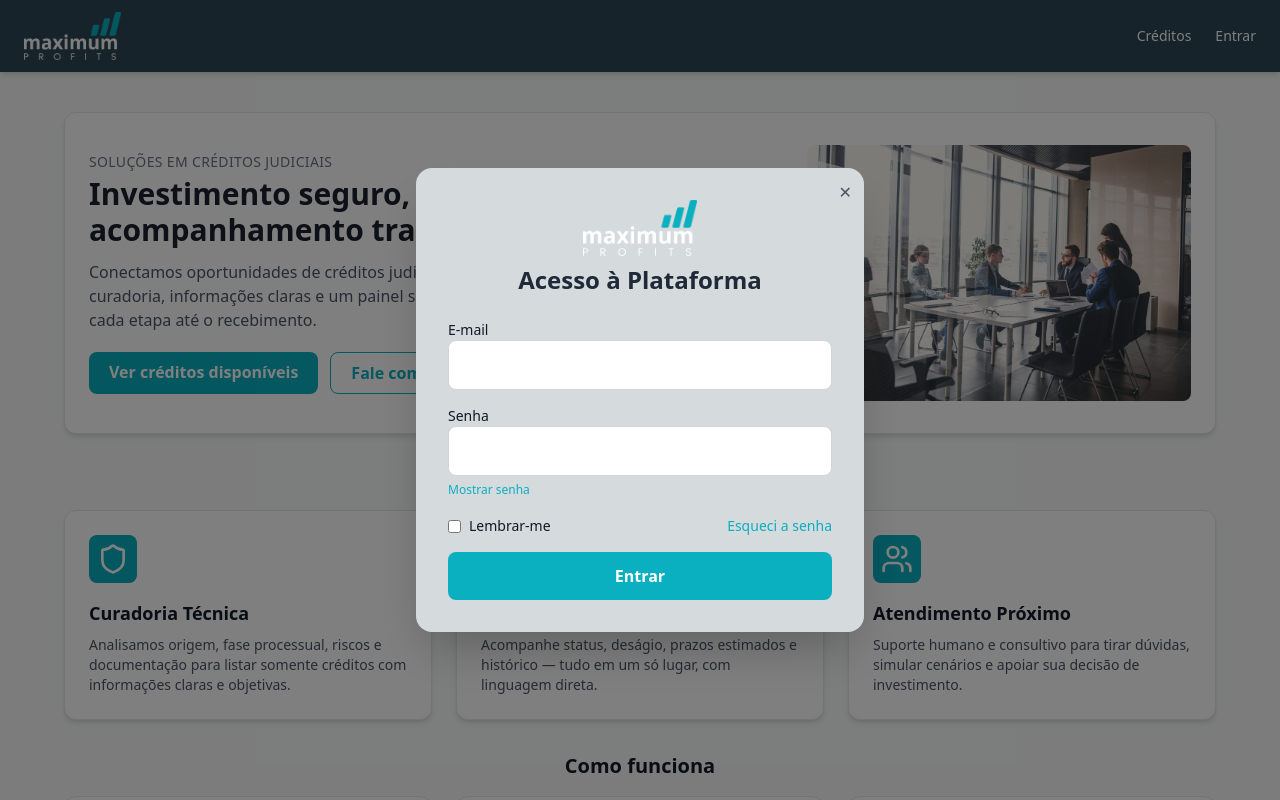
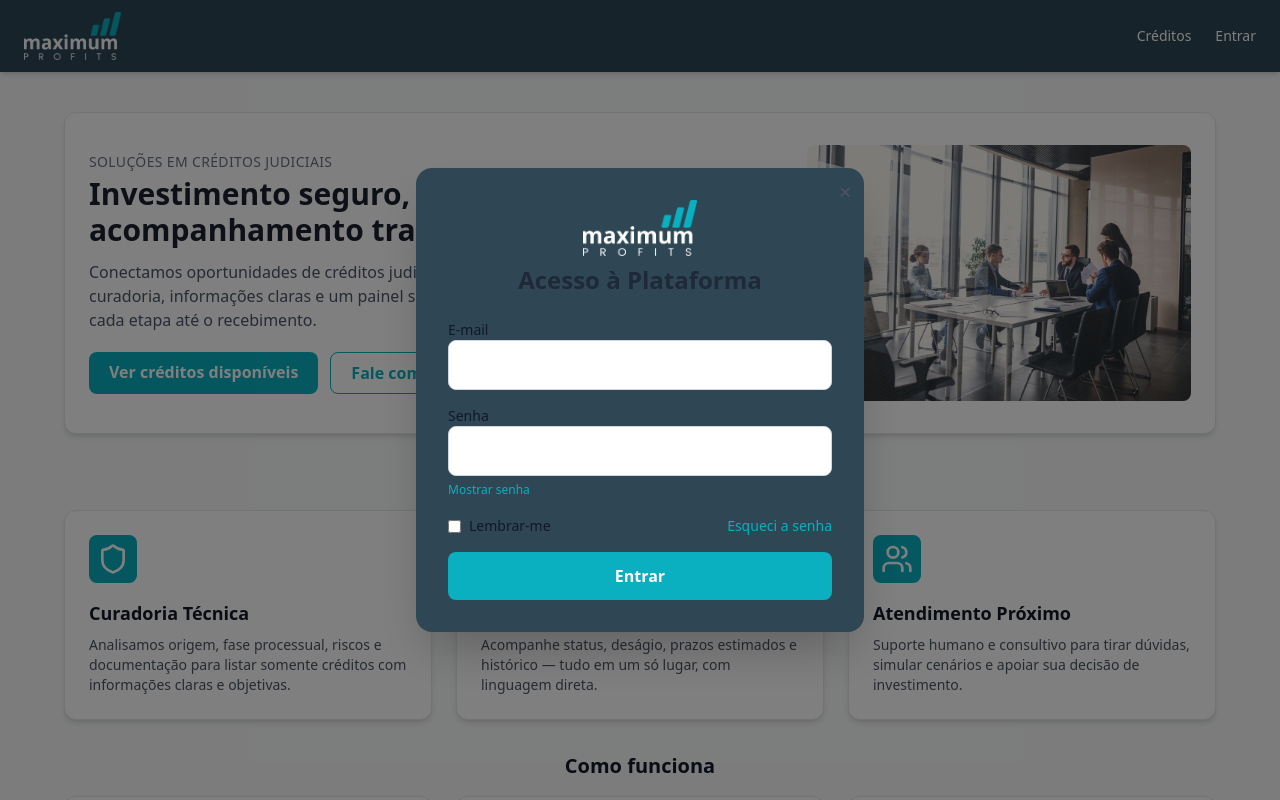
Before and after one commit to skcbroo/front_maximum, a React (Vite) app: page / in a window 1280 px wide. Both pictures are taken after a click on the button "Entrar". Shown: the top 800 px of the page. Built offline with nearby package versions, Linux system fonts and the light colour scheme.

Commit message:
Update LoginModal.jsx

```diff
--- a/src/components/LoginModal.jsx
+++ b/src/components/LoginModal.jsx
@@ -37,7 +37,7 @@ export default function LoginModal({ isOpen, onClose }) {
   return (
     <div className="fixed inset-0 bg-black/50 flex items-center justify-center z-50">
       {/* Modal Card */}
-      <div className="bg-[#D5DADD] w-full max-w-md rounded-2xl shadow-2xl p-8 relative">
+      <div className="bg-[#2F4755] w-full max-w-md rounded-2xl shadow-2xl p-8 relative">
         {/* Botão fechar */}
         <button
           onClick={onClose}
```
